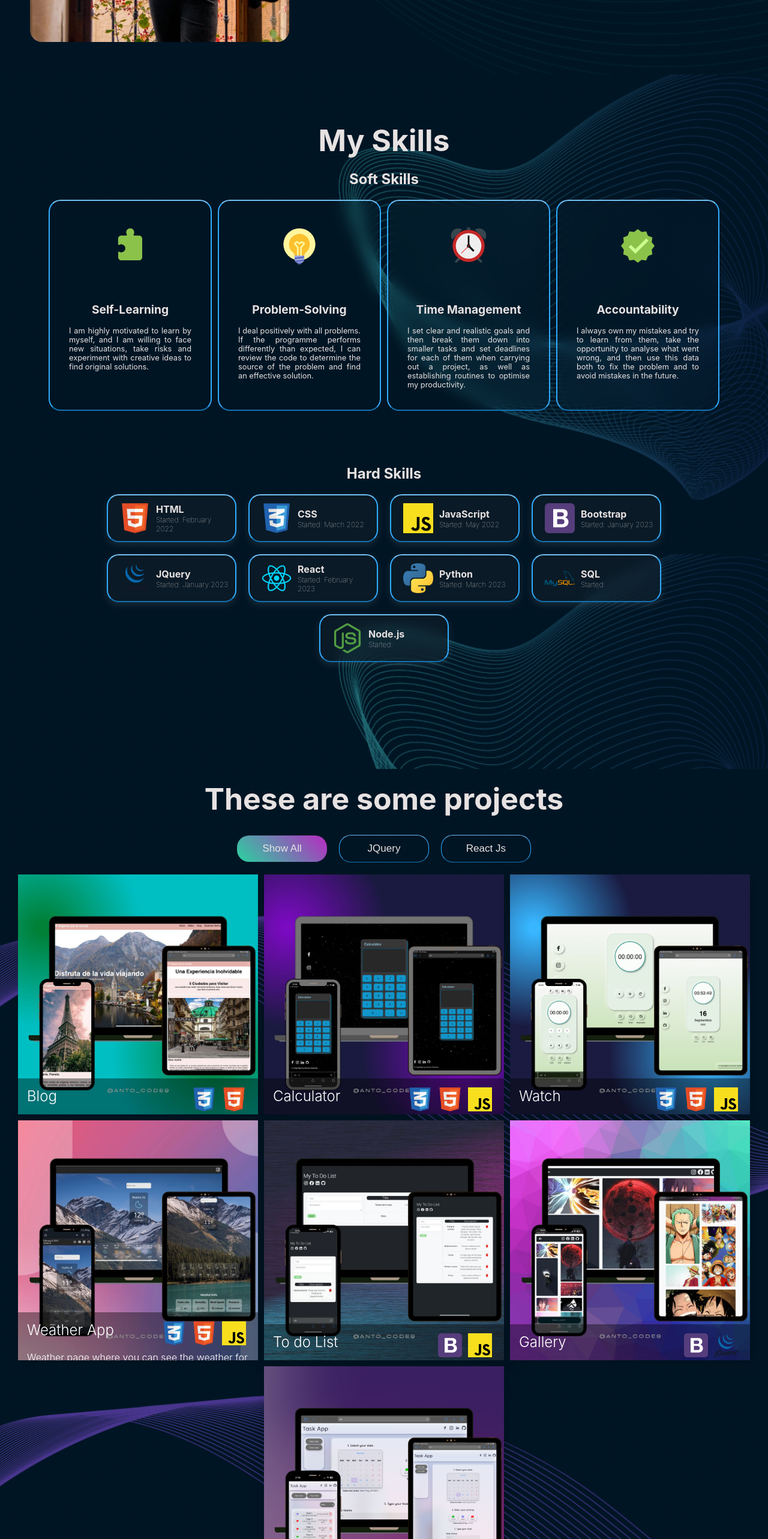
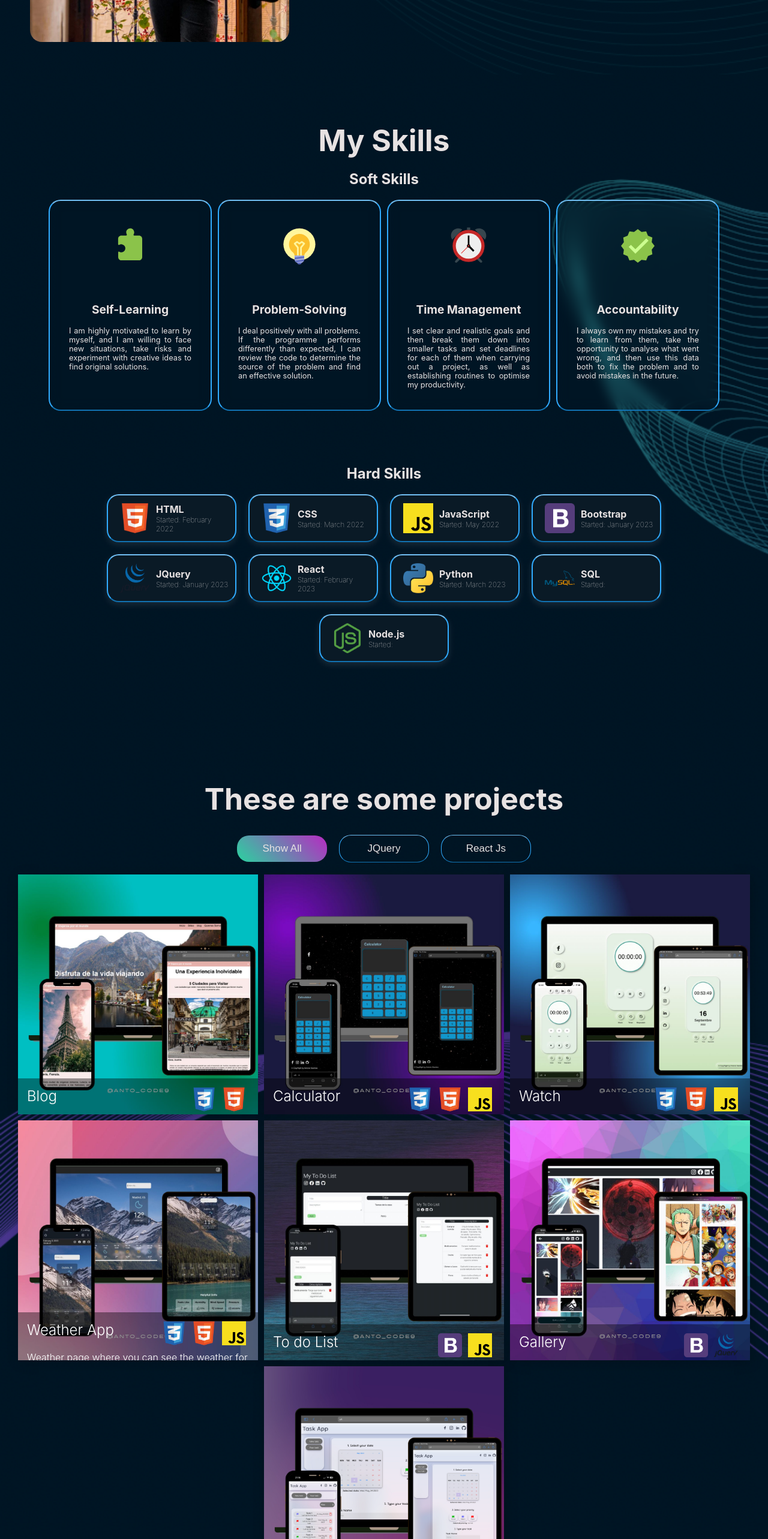
Before and after one commit to Antonimason/Portoflio-React, a React (Create React App) app: page / in a window 1280 px wide. Shown: the part 1420-3986 px from the top of the page at 60% size. Built offline with nearby package versions, Linux system fonts and the light colour scheme.

Commit message:
took bg-attachment out

```diff
--- a/src/App.css
+++ b/src/App.css
@@ -90,10 +90,6 @@
   -o-background-size: cover;
   background-repeat: no-repeat;
   background-size: cover;
-  background-attachment: fixed;
-  -webkit-background-attachment: fixed;
-  -moz-background-attachment: fixed;
-  -o-background-attachment: fixed;
 }
 
 .about-items{
@@ -147,7 +143,6 @@
   -o-background-size: cover;
   background-repeat: no-repeat;
   background-size: cover;
-  background-attachment: fixed;
 }
 
 .skill-items{
@@ -195,7 +190,6 @@
   -o-background-size: cover;
   background-repeat: no-repeat;
   background-size: cover;
-  background-attachment: fixed;
 }
 .porta-items{
   padding: 1.25rem;
@@ -259,7 +253,6 @@ footer {
   -o-background-size: cover;
   background-repeat: no-repeat;
   background-size: cover;
-  background-attachment: fixed;
   width: 100%;
   color: rgb(231, 226, 226);
   padding-top: 6.25rem;
```
